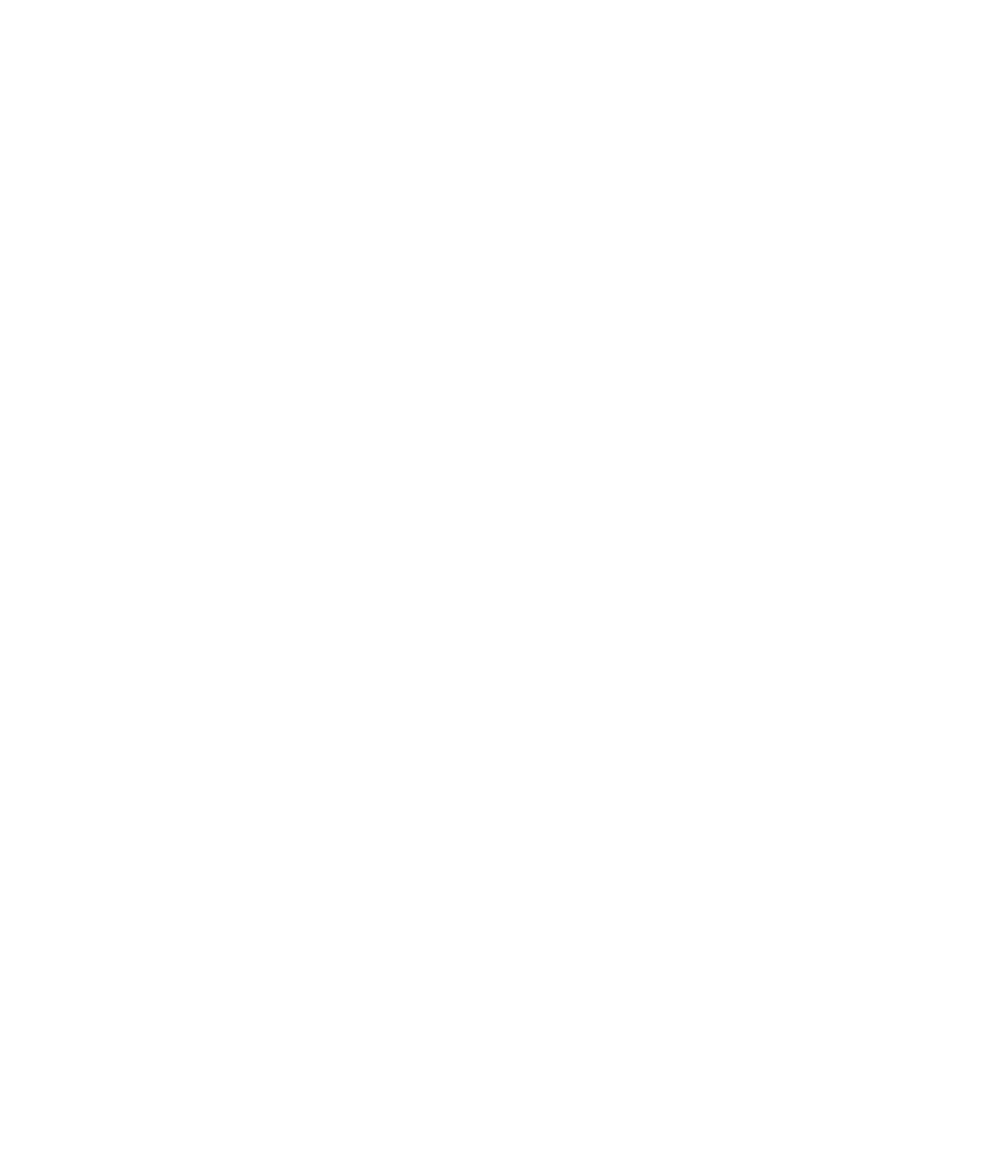
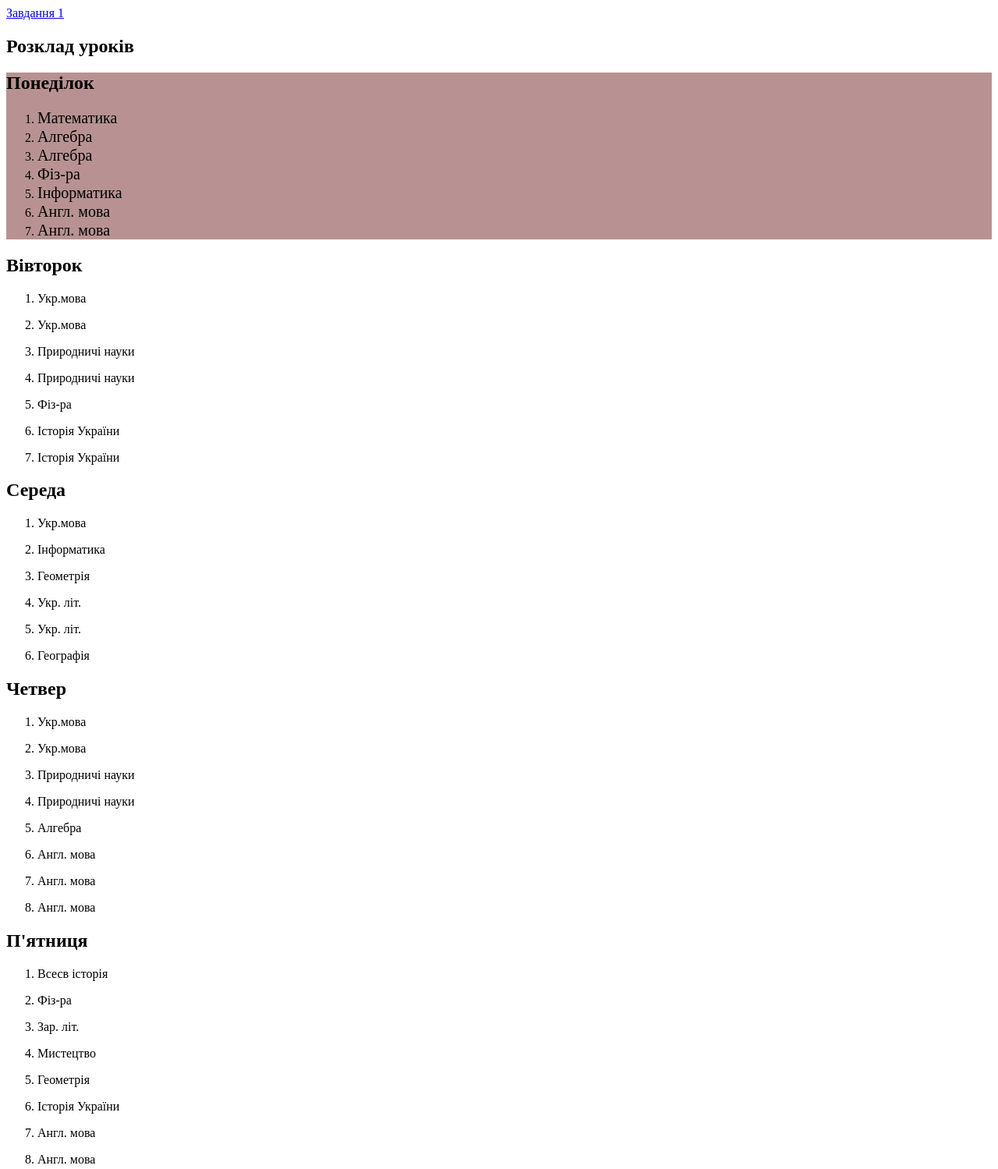
Before and after one commit to mmsonixx/HW-8, a plain HTML site: page lists.html in a window 1280 px wide. Shown: the whole page at 78% size. Before the commit the page ends 800 px from the top, so only its background shows below. Drawn offline with Linux system fonts and the light colour scheme.

Commit message:
first-push

```diff
--- a/lists.html
+++ b/lists.html
@@ -1,14 +1,72 @@
 <!DOCTYPE html>
 <html lang="en">
   <head>
-    <meta charset="UTF-8">
-    <meta name="viewport" content="width=device-width, initial-scale=1.0">
-    <title> List of lessons</title>
+    <meta charset="UTF-8" />
+    <meta name="viewport" content="width=device-width, initial-scale=1.0" />
+    <title>List of lessons</title>
+    <link rel="stylesheet" href="./style.css" />
   </head>
   <body>
+    <a class="menu" href="./index.html">Завдання 1</a>
     <section>
-    <div>
+      <h1 class="lessons__title">Розклад уроків</h1>
+      <div class="lessons__container">
+        <div class="monday__container">
+          <h2 class="monday__title">Понеділок</h2>
+          <ol class="monday__list">
+            <li class="monday__item"><p class="monday__text">Математика</p></li>
+            <li class="monday__item"><p class="monday__text">Алгебра</p></li>
+            <li class="monday__item"><p class="monday__text">Алгебра</p></li>
+            <li class="monday__item"><p class="monday__text">Фіз-ра</p></li>
+            <li class="monday__item">
+              <p class="monday__text">Інформатика</p>
+            </li>
+            <li class="monday__item"><p class="monday__text">Англ. мова</p></li>
+            <li class="monday__item"><p class="monday__text">Англ. мова</p></li>
+          </ol>
+        </div>
 
+        <h2 class="container__title">Вівторок</h2>
+        <ol class="lessons__list__t">
+          <li class="lessons__item__t"><p>Укр.мова</p></li>
+          <li class="lessons__item__t"><p>Укр.мова</p></li>
+          <li class="lessons__item__t"><p>Природничі науки</p></li>
+          <li class="lessons__item__t"><p>Природничі науки</p></li>
+          <li class="lessons__item__t"><p>Фіз-ра</p></li>
+          <li class="lessons__item__t"><p>Історія України</p></li>
+          <li class="lessons__item__t"><p>Історія України</p></li>
+        </ol>
+        <h2 class="container__title">Середа</h2>
+        <ol class="lessons__list__w">
+          <li class="lessons__item__w"><p>Укр.мова</p></li>
+          <li class="lessons__item__w"><p>Інформатика</p></li>
+          <li class="lessons__item__w"><p>Геометрія</p></li>
+          <li class="lessons__item__w"><p>Укр. літ.</p></li>
+          <li class="lessons__item__w"><p>Укр. літ.</p></li>
+          <li class="lessons__item__w"><p>Географія</p></li>
+        </ol>
+        <h2 class="container__title">Четвер</h2>
+        <ol class="lessons__list__th">
+          <li class="lessons__item__th"><p>Укр.мова</p></li>
+          <li class="lessons__item__th"><p>Укр.мова</p></li>
+          <li class="lessons__item__th"><p>Природничі науки</p></li>
+          <li class="lessons__item__th"><p>Природничі науки</p></li>
+          <li class="lessons__item__th"><p>Алгебра</p></li>
+          <li class="lessons__item__th"><p>Англ. мова</p></li>
+          <li class="lessons__item__th"><p>Англ. мова</p></li>
+          <li class="lessons__item__th"><p>Англ. мова</p></li>
+        </ol>
+        <h2 class="container__title">П'ятниця</h2>
+        <ol class="lessons__list__f">
+          <li class="lessons__item__f"><p>Всесв історія</p></li>
+          <li class="lessons__item__f"><p>Фіз-ра</p></li>
+          <li class="lessons__item__f"><p>Зар. літ.</p></li>
+          <li class="lessons__item__f"><p>Мистецтво</p></li>
+          <li class="lessons__item__f"><p>Геометрія</p></li>
+          <li class="lessons__item__f"><p>Історія України</p></li>
+          <li class="lessons__item__f"><p>Англ. мова</p></li>
+          <li class="lessons__item__f"><p>Англ. мова</p></li>
+        </ol>
       </div>
     </section>
   </body>
--- a/style.css
+++ b/style.css
@@ -1,5 +1,6 @@
-.text-box:focus  {
-      color: rgb(163, 105, 175);
+/* Exercise 1 */
+.text-box:nth-child(2)  {
+      color: pink;
     }
 
 .yellow {
@@ -8,3 +9,32 @@
 #greycol {
     color: grey;
 }
+/* Exercise 2 */
+.menu:active {
+    color: red;
+}
+.menu:visited {
+    text-decoration: none;
+    color: green;
+}
+
+.lessons__title {
+}
+.lessons__container {
+}
+.monday__container {
+    background-color: rgb(184, 146, 146);
+     cursor: text;
+}
+.monday__title:hover {
+    color: rgb(219, 84, 84);
+}
+.monday__list {
+}
+.monday__item {
+}
+.monday__text {
+    font-size: 20px;
+    margin-bottom: 1px;
+    margin-top: 1px;
+}
```
Also changed, not shown: index.html (+1 -0 lines). Lines whose indentation alone changed are shown as unchanged.
